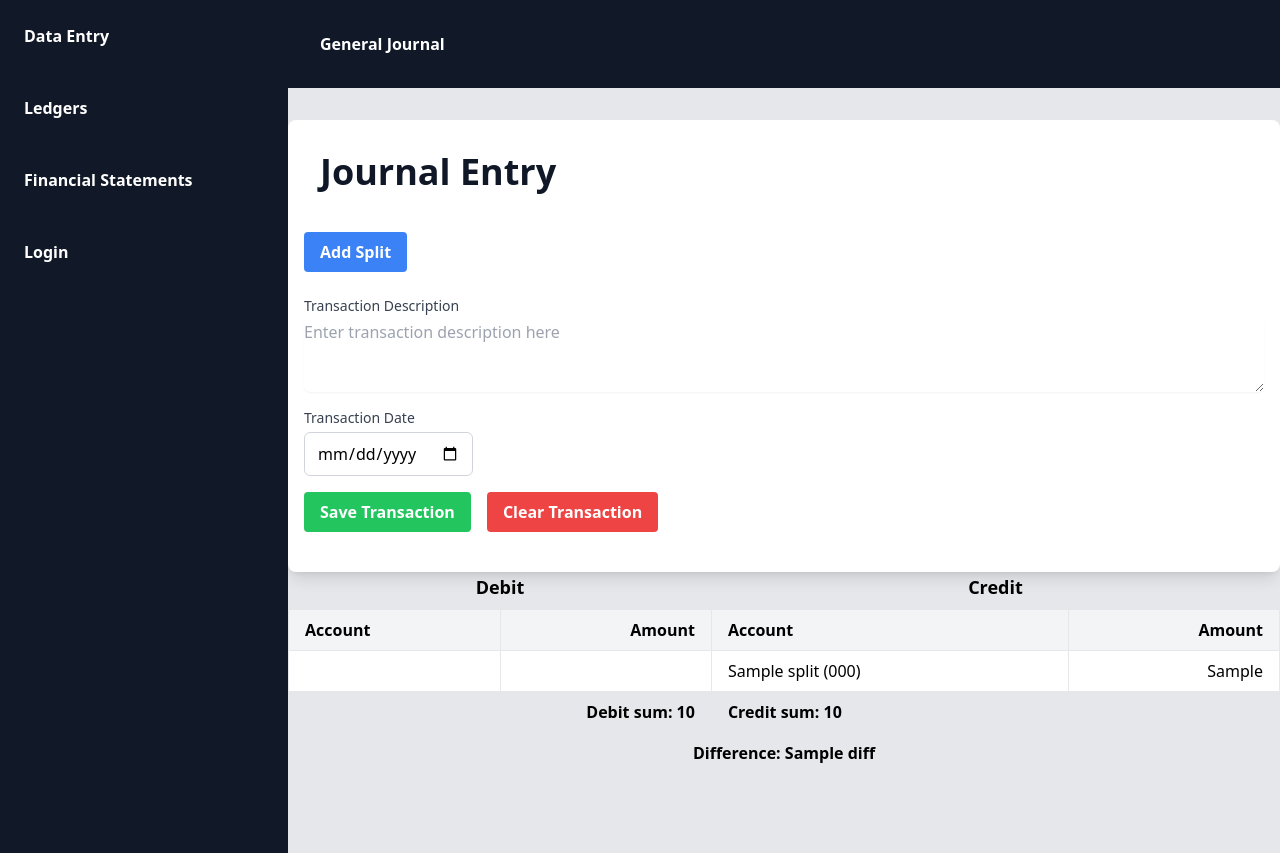
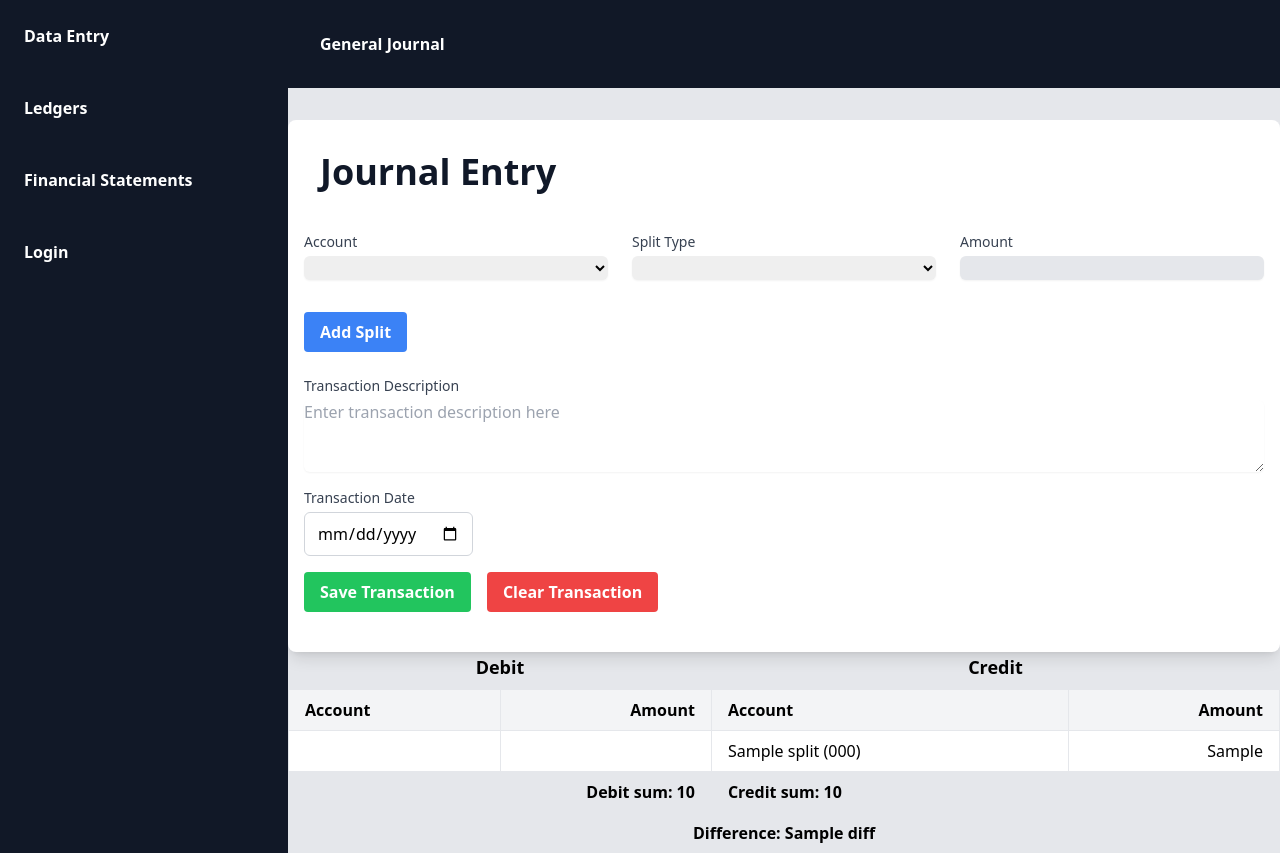
Before and after one commit to suresh466/coasv, a Django app: template data_entry/templates/data_entry/general_journal.html in a window 1280 px wide. Run offline with Django 4.2, Linux system fonts and the light colour scheme; the template is opened without the code that fills it: most values are stand-ins (such as "Sample title", 1, 10 or a date in 2020); lists and menus that the app fills with data are empty; style sheets or scripts are compiled from the project's sources.

Commit message:
data_entry: render split_form manually with styles

```diff
--- a/data_entry/templates/data_entry/general_journal.html
+++ b/data_entry/templates/data_entry/general_journal.html
@@ -12,44 +12,64 @@
             <p class="font-medium">{{ message }}</p>
         </div>
         {% endfor %}
+        <div>
             <!-- Add Split Form -->
             <form method="POST"
                 action="{% url 'data_entry:general_journal' %}"
                 class="mb-6">
                 {% csrf_token %}
-                <!-- <div class="flex flex-wrap -mx-3 mb-4"> -->
-                <!--     {% for field in split_form %} -->
-                <!--         <div class="w-full md:w-1/3 px-3 mb-4"> -->
-                <!--             <label for="{{ field.id_for_label }}" -->
-                <!--                    class="block text-sm font-medium text-gray-700 mb-1">{{ field.label }}</label> -->
-                <!--             {% if field.field.widget.input_type == 'select' %} -->
-                <!--                 <select id="{{ field.id_for_label }}" -->
-                <!--                         name="{{ field.html_name }}" -->
-                <!--                         {% if field.field.required %}required{% endif %} -->
-                <!--                         class="block w-full mt-1 rounded-md border-gray-300 shadow-sm focus:border-indigo-300 focus:ring focus:ring-indigo-200 focus:ring-opacity-50"> -->
-                <!--                     {% for choice in field.field.choices %}<option value="{{ choice.0 }}">{{ choice.1 }}</option>{% endfor %} -->
-                <!--                 </select> -->
-                <!--             {% else %} -->
-                <!--                 <input type="{{ field.field.widget.input_type }}" -->
-                <!--                        id="{{ field.id_for_label }}" -->
-                <!--                        name="{{ field.html_name }}" -->
-                <!--                        class="block bg-gray-200 w-full mt-1 rounded-md border-gray-300 shadow-sm focus:border-indigo-300 focus:ring focus:ring-indigo-200 focus:ring-opacity-50" -->
-                <!--                        {% if field.field.required %}required{% endif %}> -->
-                <!--             {% endif %} -->
-                <!--         </div> -->
-                <!--     {% endfor %} -->
-                <!-- </div> -->
-                <!-- <div> -->
-                <!--     <button type="submit" -->
-                <!--             class="bg-blue-500 hover:bg-blue-700 text-white font-bold py-2 px-4 rounded focus:outline-none focus:shadow-outline"> -->
-                <!--         Add Split -->
-                <!--     </button> -->
-                <!-- </div> -->
+                <div class="flex flex-wrap -mx-3 mb-4">
+                    <div class="w-full md:w-1/3 px-3 mb-4">
+                        {% if split_form.ac.errors %}
+                        {% for error in split_form.ac.errors %}
+                        <p class="mt-1 text-sm text-red-600">{{ error }}</p>
+                        {% endfor %}
+                        {% endif %}
+                        <label for="{{ split_form.ac.id_for_label }}"
+                            class="block text-sm font-medium text-gray-700 mb-1">Account</label>
+                        <select id="{{ split_form.ac.id_for_label }}"
+                            name="{{ split_form.ac.html_name }}"
+                            {% if split_form.ac.field.required %}required{% endif %}
+                            class="block w-full mt-1 rounded-md border-gray-300 shadow-sm focus:border-indigo-300 focus:ring focus:ring-indigo-200 focus:ring-opacity-50">
+                            {% for choice in split_form.ac.field.choices %}
+                            <option value="{{ choice.0 }}">{{ choice.1 }}</option>
+                            {% endfor %}
+                        </select>
+                    </div>
+                    <div class="w-full md:w-1/3 px-3 mb-4">
+                        {% if split_form.t_sp.errors %}
+                        {% for error in split_form.t_sp.errors %}
+                        <p class="mt-1 text-sm text-red-600">{{ error }}</p>
+                        {% endfor %}
+                        {% endif %}
+                        <label for="{{ split_form.t_sp.id_for_label }}"
+                            class="block text-sm font-medium text-gray-700 mb-1">Split Type</label>
+                        <select id="{{ split_form.t_sp.id_for_label }}"
+                            name="{{ split_form.t_sp.html_name }}"
+                            {% if split_form.t_sp.field.required %}required{% endif %}
+                            class="block w-full mt-1 rounded-md border-gray-300 shadow-sm focus:border-indigo-300 focus:ring focus:ring-indigo-200 focus:ring-opacity-50">
+                            {% for choice in split_form.t_sp.field.choices %}
+                            <option value="{{ choice.0 }}">{{ choice.1 }}</option>
+                            {% endfor %}
+                        </select>
+                    </div>
+                    <div class="w-full md:w-1/3 px-3 mb-4">
+                        <label for="{{ split_form.am.id_for_label }}"
+                            class="block text-sm font-medium text-gray-700 mb-1">Amount</label>
+                        <input type="{{ split_form.am.field.widget.input_type }}"
+                        id="{{ split_form.am.id_for_label }}"
+                        name="{{ split_form.am.html_name }}"
+                        class="block bg-gray-200 w-full mt-1 rounded-md border-gray-300 shadow-sm focus:border-indigo-300 focus:ring focus:ring-indigo-200 focus:ring-opacity-50"
+                        step="0.01"
+                        {% if split_form.am.field.required %}required{% endif %}>
 
-                {% for field in split_form %}
-                {{field.as_field_group}}
+                        {% if split_form.am.errors %}
+                        {% for error in split_form.am.errors %}
+                        <p class="mt-1 text-sm text-red-600">{{ error }}</p>
                         {% endfor %}
-                <div>
+                        {% endif %}
+                    </div>
+                </div>
                 <button type="submit"
                     name="add_split"
                     class="bg-blue-500 hover:bg-blue-700 text-white font-bold py-2 px-4 rounded focus:outline-none focus:shadow-outline">
```
Lines whose indentation alone changed are shown as unchanged.
